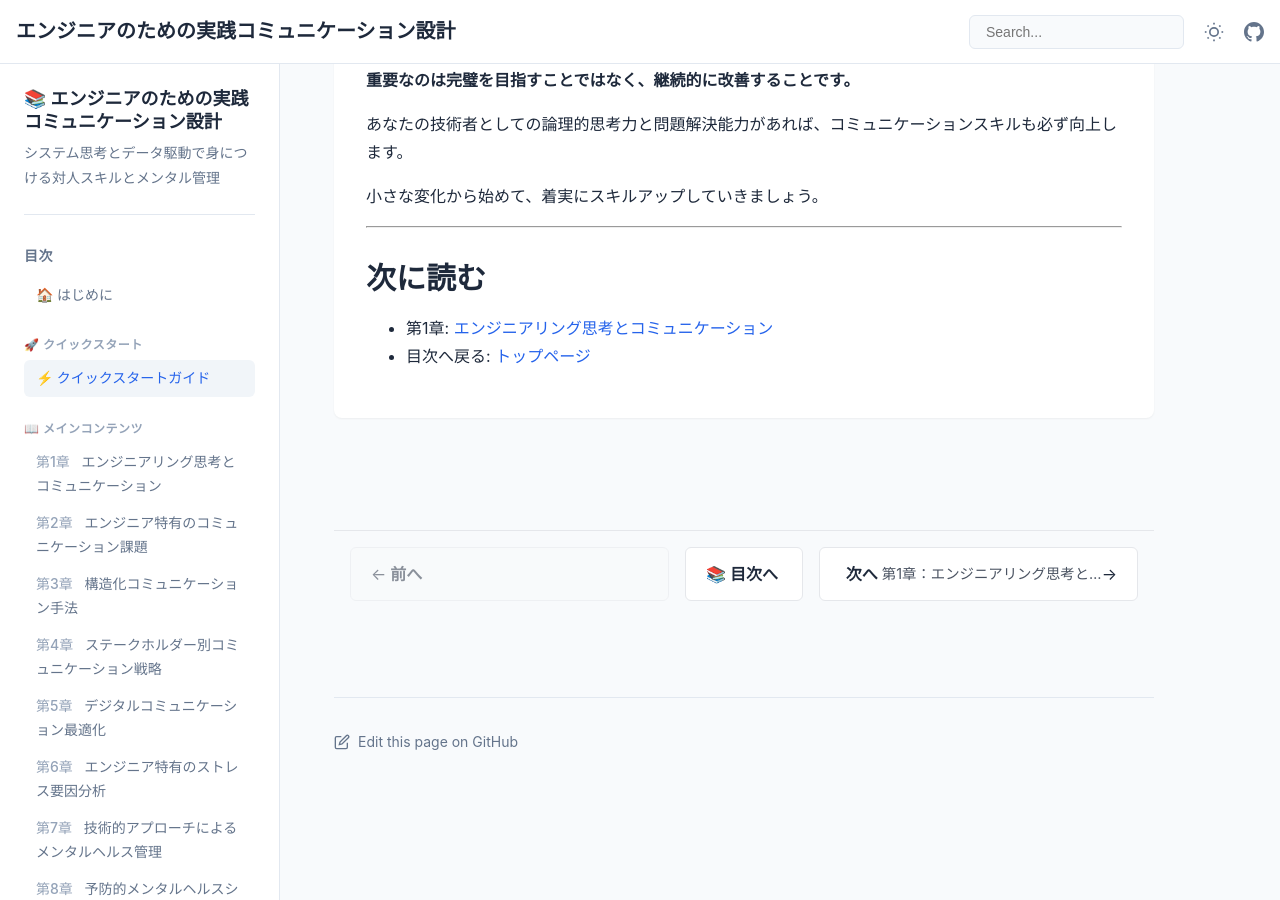
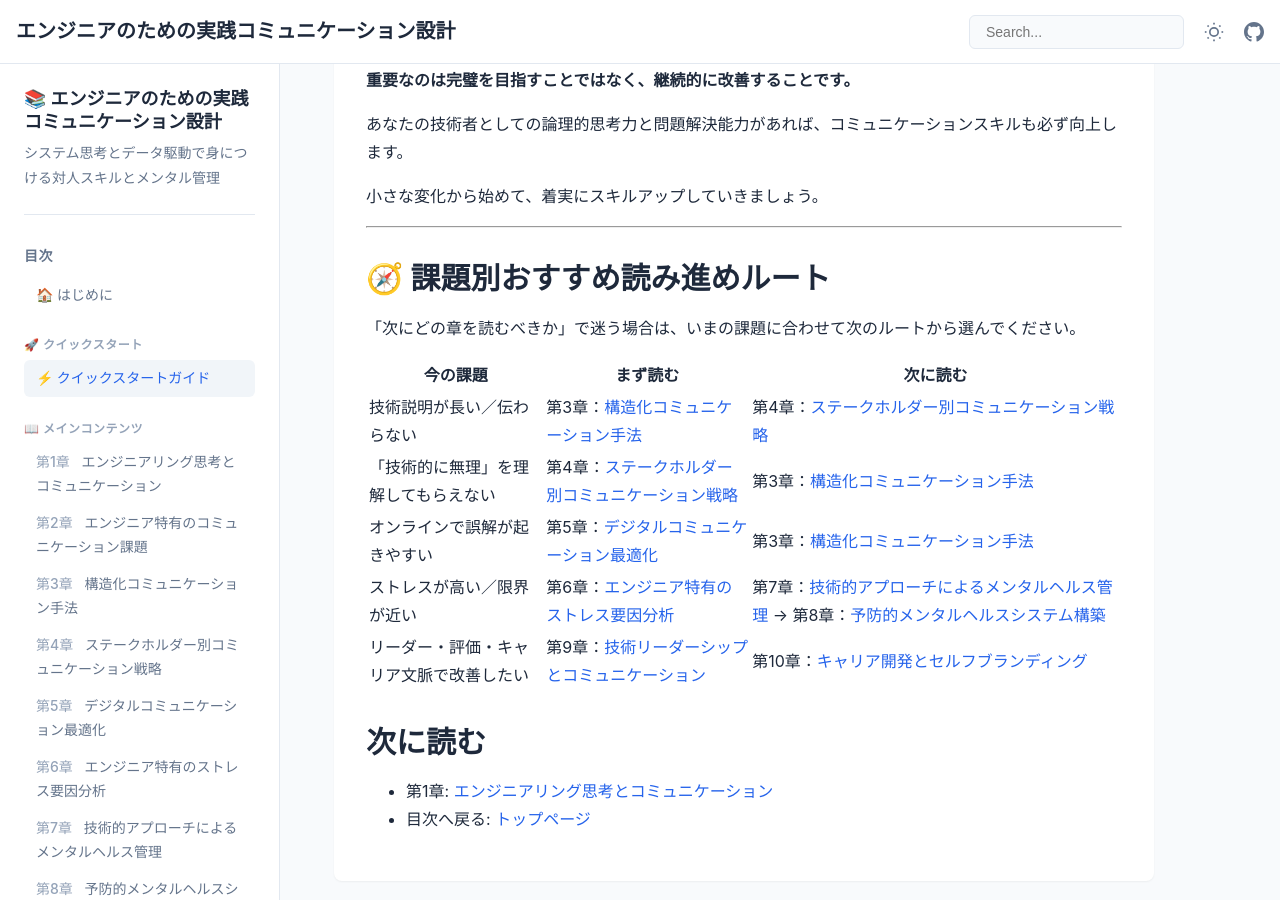
Before and after one commit to itdojp/IT-engineer-communication-book, a Jekyll site: the page built from docs/src/chapter-quickstart/index.md, in a window 1280 px wide and 900 px high, scrolled down 5057 px. Built offline with Jekyll 4.4.1, drawn with Linux system fonts in a browser that asks for light colours.

Commit message:
編集レビュー#55: 次章ガイドと注意書き補強 (#79)

```diff
--- a/docs/src/chapter-quickstart/index.md
+++ b/docs/src/chapter-quickstart/index.md
@@ -511,6 +511,18 @@ user_idカラムにインデックス追加で実現 <span style="background: #f
 
 ---
 
+## 🧭 課題別おすすめ読み進めルート
+
+「次にどの章を読むべきか」で迷う場合は、いまの課題に合わせて次のルートから選んでください。
+
+| 今の課題 | まず読む | 次に読む |
+|---|---|---|
+| 技術説明が長い／伝わらない | 第3章：[構造化コミュニケーション手法](../chapter-structured-communication/) | 第4章：[ステークホルダー別コミュニケーション戦略](../chapter-stakeholder-communication/) |
+| 「技術的に無理」を理解してもらえない | 第4章：[ステークホルダー別コミュニケーション戦略](../chapter-stakeholder-communication/) | 第3章：[構造化コミュニケーション手法](../chapter-structured-communication/) |
+| オンラインで誤解が起きやすい | 第5章：[デジタルコミュニケーション最適化](../chapter-digital-communication/) | 第3章：[構造化コミュニケーション手法](../chapter-structured-communication/) |
+| ストレスが高い／限界が近い | 第6章：[エンジニア特有のストレス要因分析](../chapter-stress-analysis/) | 第7章：[技術的アプローチによるメンタルヘルス管理](../chapter-technical-mental-health/) → 第8章：[予防的メンタルヘルスシステム構築](../chapter-preventive-systems/) |
+| リーダー・評価・キャリア文脈で改善したい | 第9章：[技術リーダーシップとコミュニケーション](../chapter-technical-leadership/) | 第10章：[キャリア開発とセルフブランディング](../chapter-career-development/) |
+
 ## 次に読む
 
 - 第1章: [エンジニアリング思考とコミュニケーション](../chapter-engineering-communication/)
```
Also changed, not shown: docs/src/chapter-stress-analysis/index.md (+5 -0 lines), docs/src/chapter-structured-communication/index.md (+1 -0 lines).
